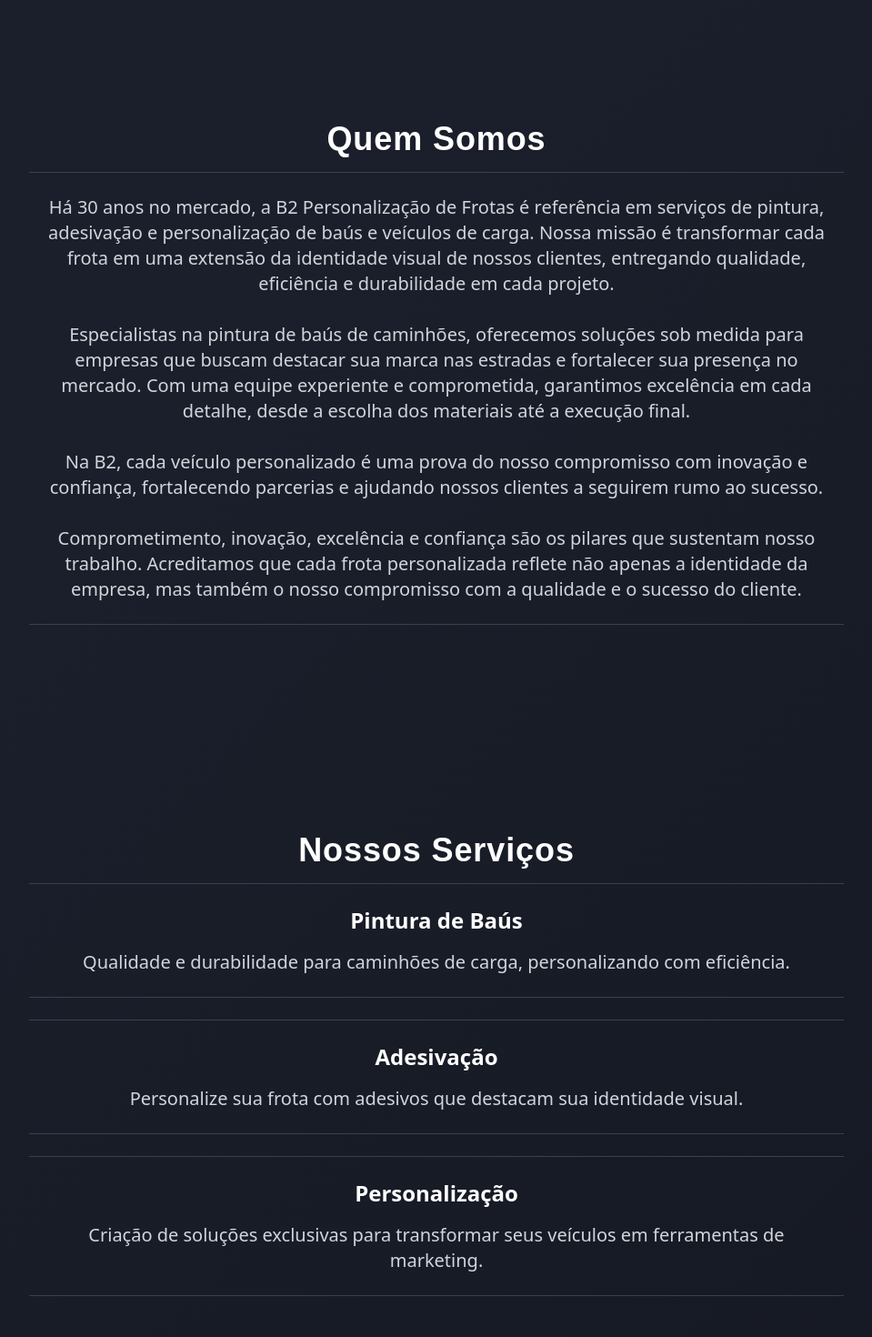
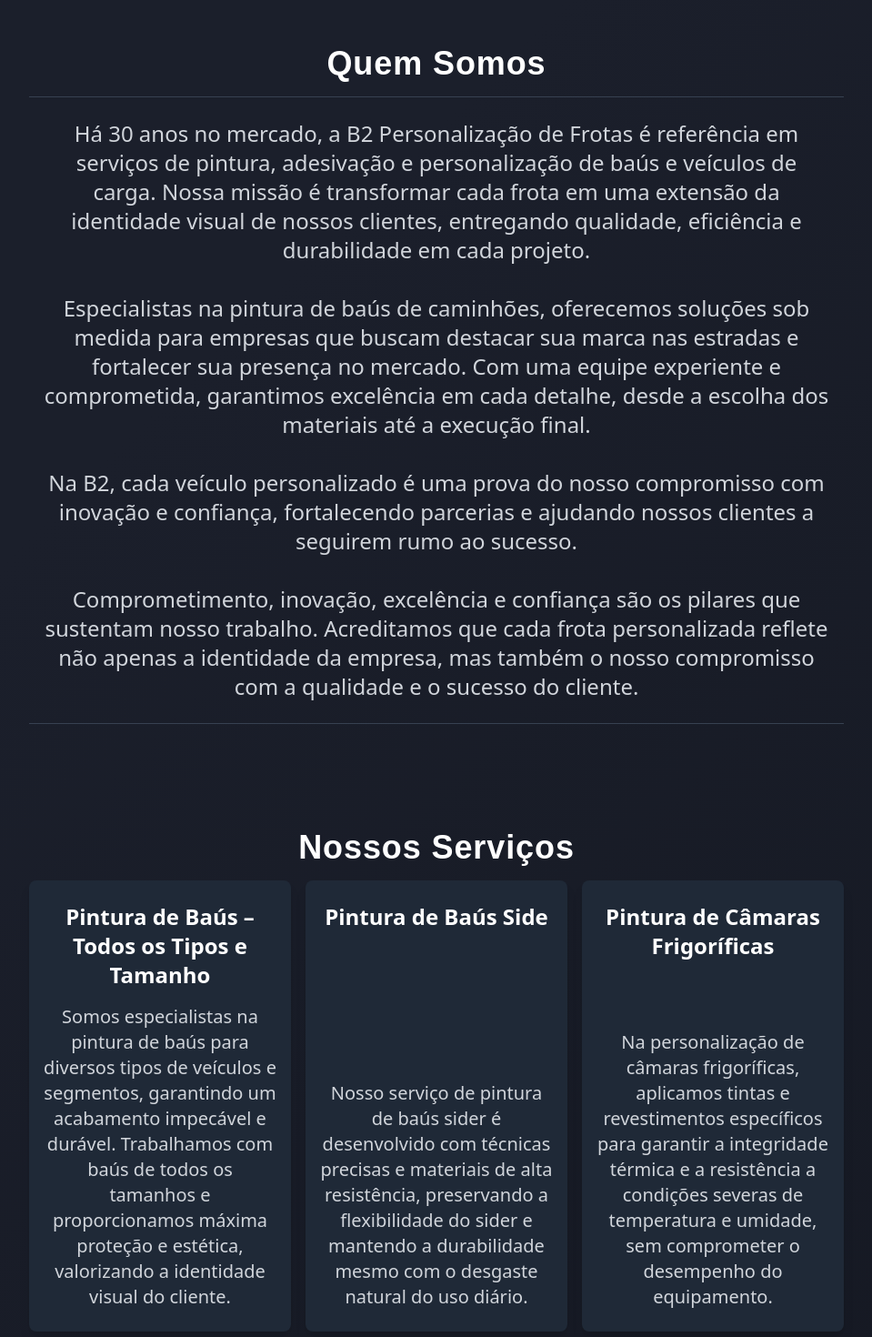
Before and after one commit to brunosenadev/b2-frotas-projeto, a Next.js app: page / in a window 1280 px wide. Shown: the part 900-2370 px from the top of the page at 91% size, without its empty margins (160-1119 px from the left). Built offline with nearby package versions, Linux system fonts and the light colour scheme.

Commit message:
fix: update

```diff
--- a/src/app/page.tsx
+++ b/src/app/page.tsx
@@ -112,7 +112,7 @@
           </h2>
           <div className="flex flex-col space-y-6 w-full max-w-4xl">
             <div className="flex flex-col items-center justify-between px-4 py-6 border-t border-b border-gray-700 hover:border-gray-500 transition duration-300">
-              <p className="text-lg sm:text-xl text-gray-300">
+              <p className="text-lg sm:text-2xl text-gray-300">
                 Há 30 anos no mercado, a B2 Personalização de Frotas é referência em serviços de pintura, adesivação e personalização de baús e veículos de carga. Nossa missão é transformar cada frota em uma extensão da identidade visual de nossos clientes, entregando qualidade, eficiência e durabilidade em cada projeto.
                 <br /><br />
                 Especialistas na pintura de baús de caminhões, oferecemos soluções sob medida para empresas que buscam destacar sua marca nas estradas e fortalecer sua presença no mercado. Com uma equipe experiente e comprometida, garantimos excelência em cada detalhe, desde a escolha dos materiais até a execução final.
@@ -134,13 +134,16 @@
           >
             Nossos Serviços
           </h2>
-          <div className="flex flex-col space-y-6 w-full max-w-4xl">
+          <div className="flex flex-wrap justify-center space-x-4 w-full max-w-4xl transition duration-300">
             {[
-              { title: "Pintura de Baús", description: "Qualidade e durabilidade para caminhões de carga, personalizando com eficiência." },
-              { title: "Adesivação", description: "Personalize sua frota com adesivos que destacam sua identidade visual." },
-              { title: "Personalização", description: "Criação de soluções exclusivas para transformar seus veículos em ferramentas de marketing." },
+              { title: "Pintura de Baús – Todos os Tipos e Tamanho", description: `Somos especialistas na pintura de baús para diversos tipos de veículos e segmentos, garantindo um acabamento impecável e durável. Trabalhamos com baús de todos os tamanhos e proporcionamos máxima proteção e estética, valorizando a identidade visual do cliente.` },
+              { title: "Pintura de Baús Side", description: "Nosso serviço de pintura de baús sider é desenvolvido com técnicas precisas e materiais de alta resistência, preservando a flexibilidade do sider e mantendo a durabilidade mesmo com o desgaste natural do uso diário." },
+              { title: "Pintura de Câmaras Frigoríficas", description: "Na personalização de câmaras frigoríficas, aplicamos tintas e revestimentos específicos para garantir a integridade térmica e a resistência a condições severas de temperatura e umidade, sem comprometer o desempenho do equipamento." },
             ].map((service) => (
-              <div key={service.title} className="flex flex-col items-center justify-between px-4 py-6 border-t border-b border-gray-700 hover:border-gray-500 transition duration-300">
+              <div
+                key={service.title}
+                className="flex flex-col items-center justify-between bg-gray-800 shadow-lg rounded-lg transition-transform transform hover:scale-105 w-72 px-4 py-6 mb-4"
+              >
                 <h3 className="text-xl sm:text-2xl font-semibold text-white mb-4">{service.title}</h3>
                 <p className="text-md sm:text-xl text-gray-300 text-center">
                   {service.description}
```
